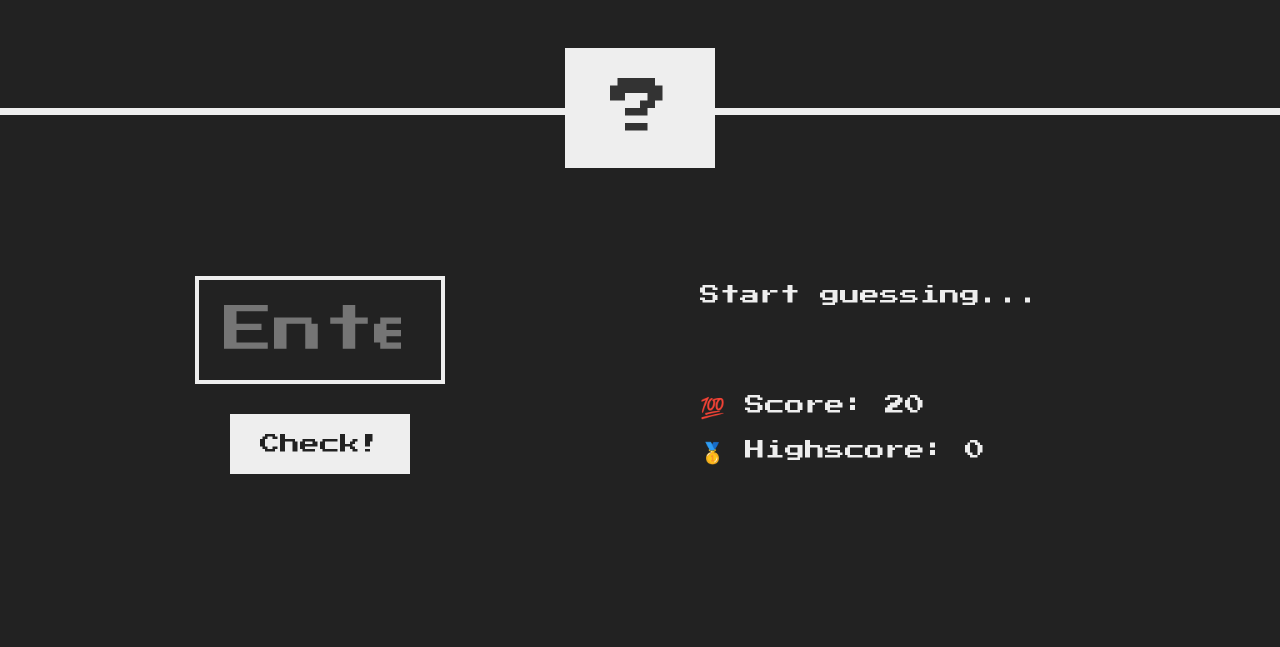
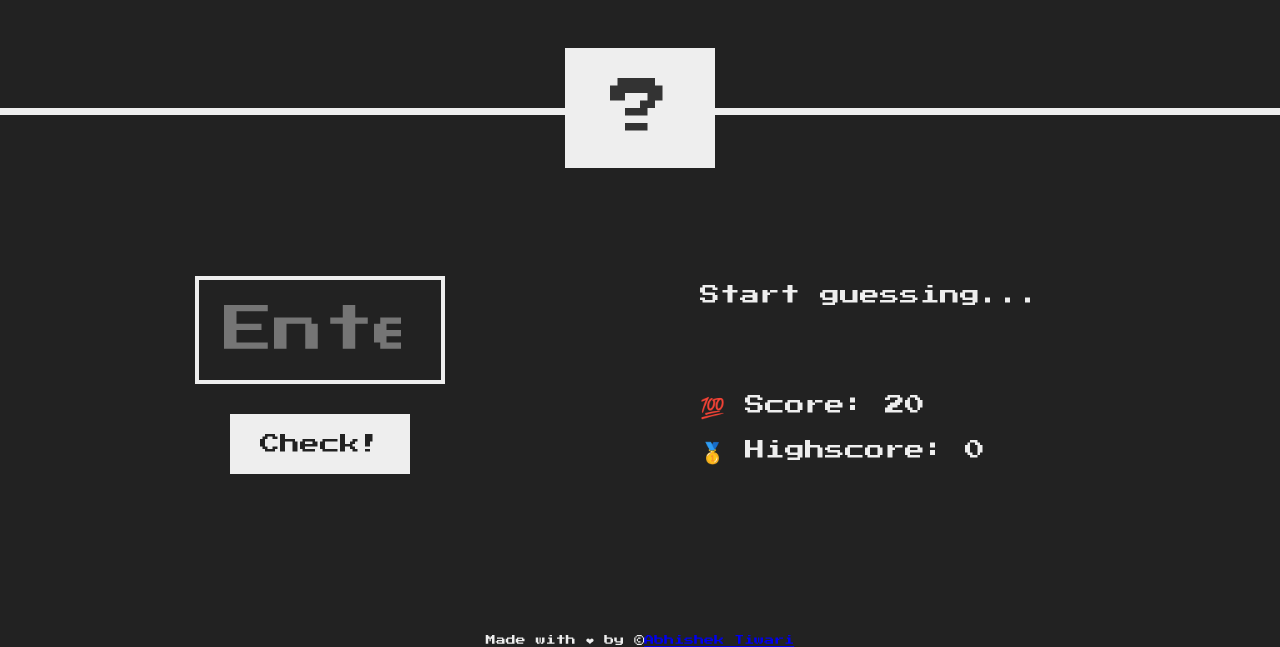
Before and after one commit to itssabhishek/Number-Guessing-Game, a plain HTML site: page index.html in a window 1280 px wide. Shown: the part 165-812 px from the top of the page. Drawn offline with Linux system fonts and the light colour scheme.

Commit message:
Added Footer

```diff
--- a/index.html
+++ b/index.html
@@ -29,7 +29,11 @@
         🥇 Highscore: <span class="highscore">0</span>
       </p>
     </section>
+
   </main>
+  <footer class="footer">
+    <p>Made with ❤ by &copy;<a target="blank" href="https://github.com/itssabhishek">Abhishek Tiwari</a></p>
+  </footer>
   <script src="script.js"></script>
 </body>
 
--- a/style.css
+++ b/style.css
@@ -43,6 +43,10 @@ main {
 .right {
   width: 52rem;
   font-size: 2rem;
+}
+
+.footer {
+  text-align: center;
 }
 
 /* ELEMENTS STYLE */
```
